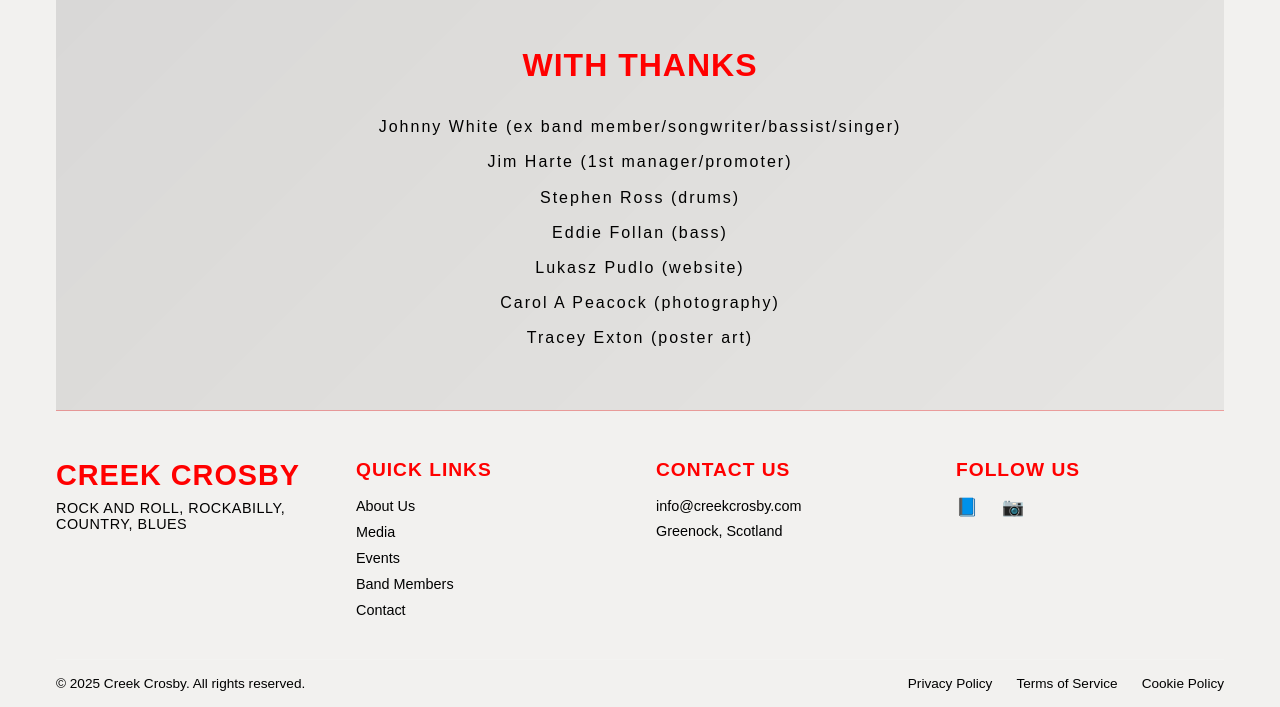
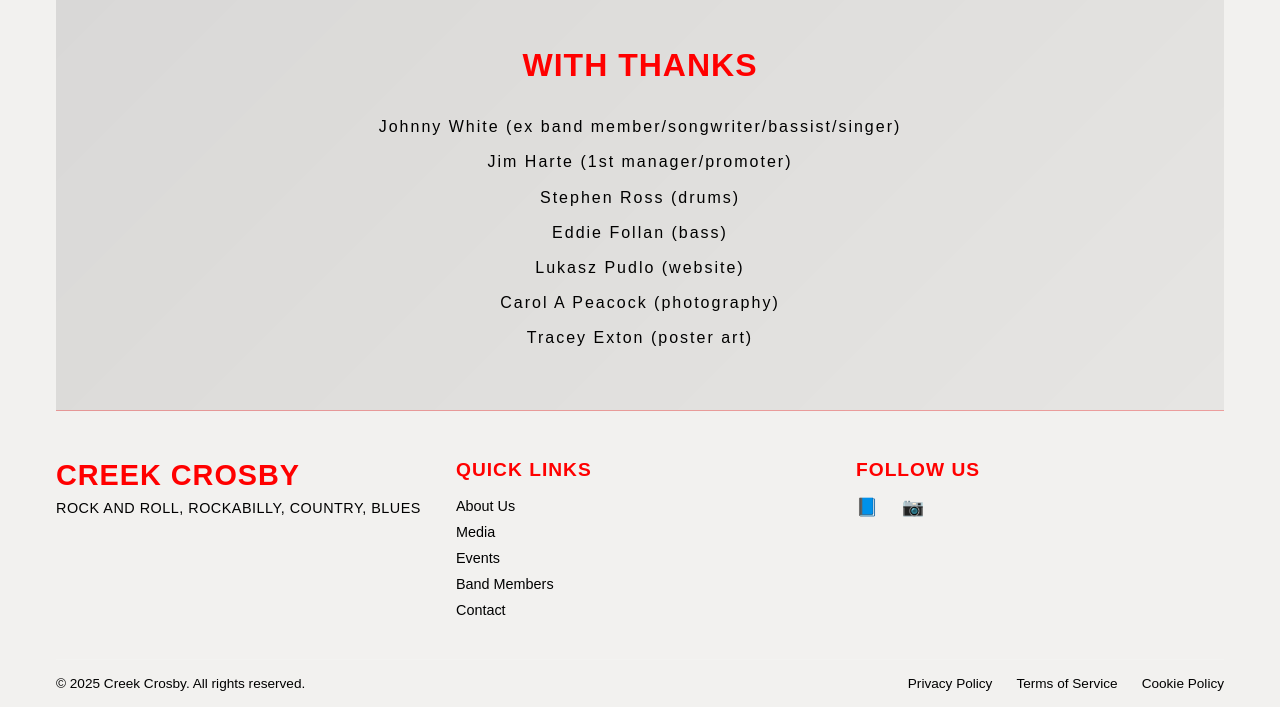
Before and after one commit to lukasz-pudlo/creekcrosby, a Django app: page / in a window 1280 px wide. Shown: the part 2989-3696 px from the top of the page. Run offline with Django 5.2, Linux system fonts and the light colour scheme; data that the repository does not hold is empty; some libraries are stand-ins or nearby versions.

Commit message:
Remove contact info from footer

```diff
--- a/templates/base.html
+++ b/templates/base.html
@@ -102,18 +102,6 @@
                     </ul>
                 </div>
 
-                <div class="footer-contact" id="footer-contact-info">
-                    <h4>Contact Us</h4>
-                    <div hx-get="{% url 'footer_contact_partial' %}"
-                         hx-trigger="load"
-                         hx-target="this"
-                         hx-swap="innerHTML">
-                        <div class="loading">
-                            <i>Loading contact info...</i>
-                        </div>
-                    </div>
-                </div>
-
                 <div class="footer-social">
                     <h4>Follow Us</h4>
                     <div class="social-icons"
```
